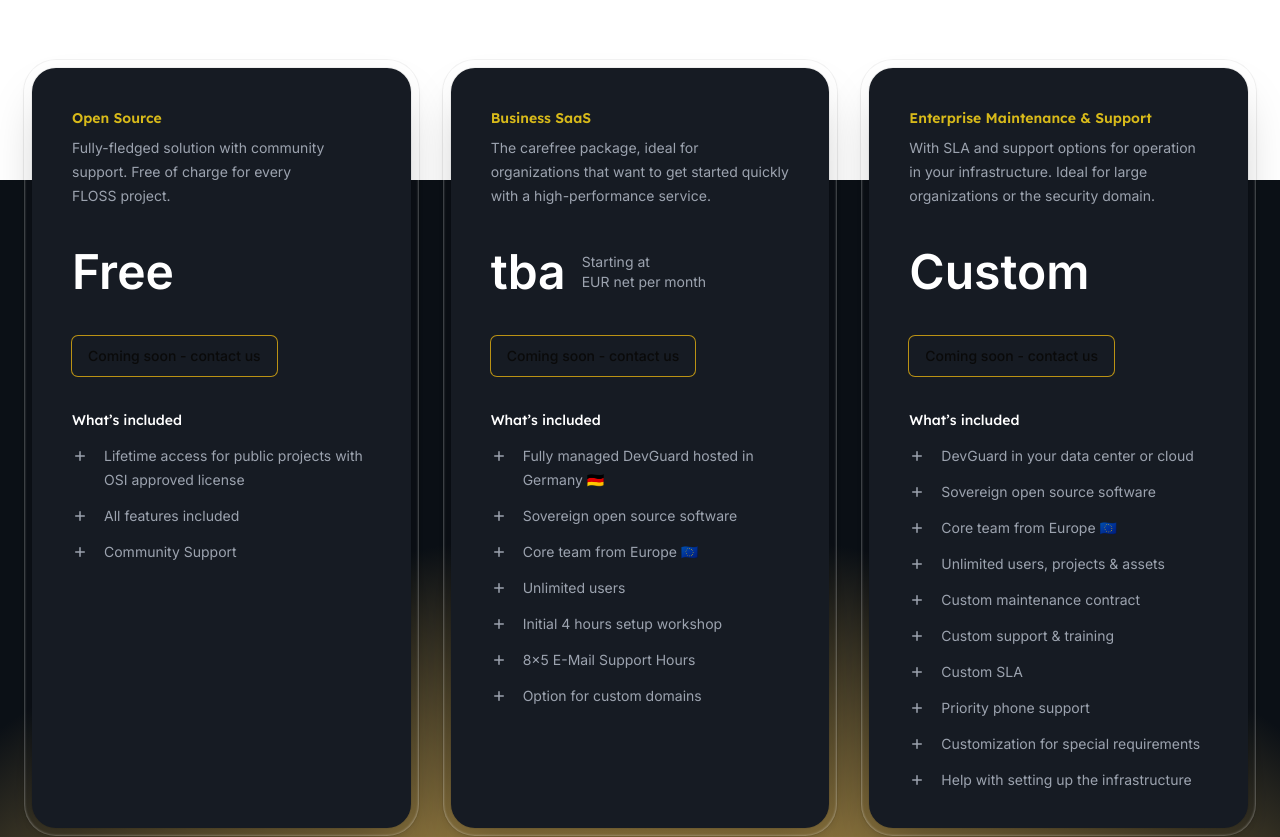
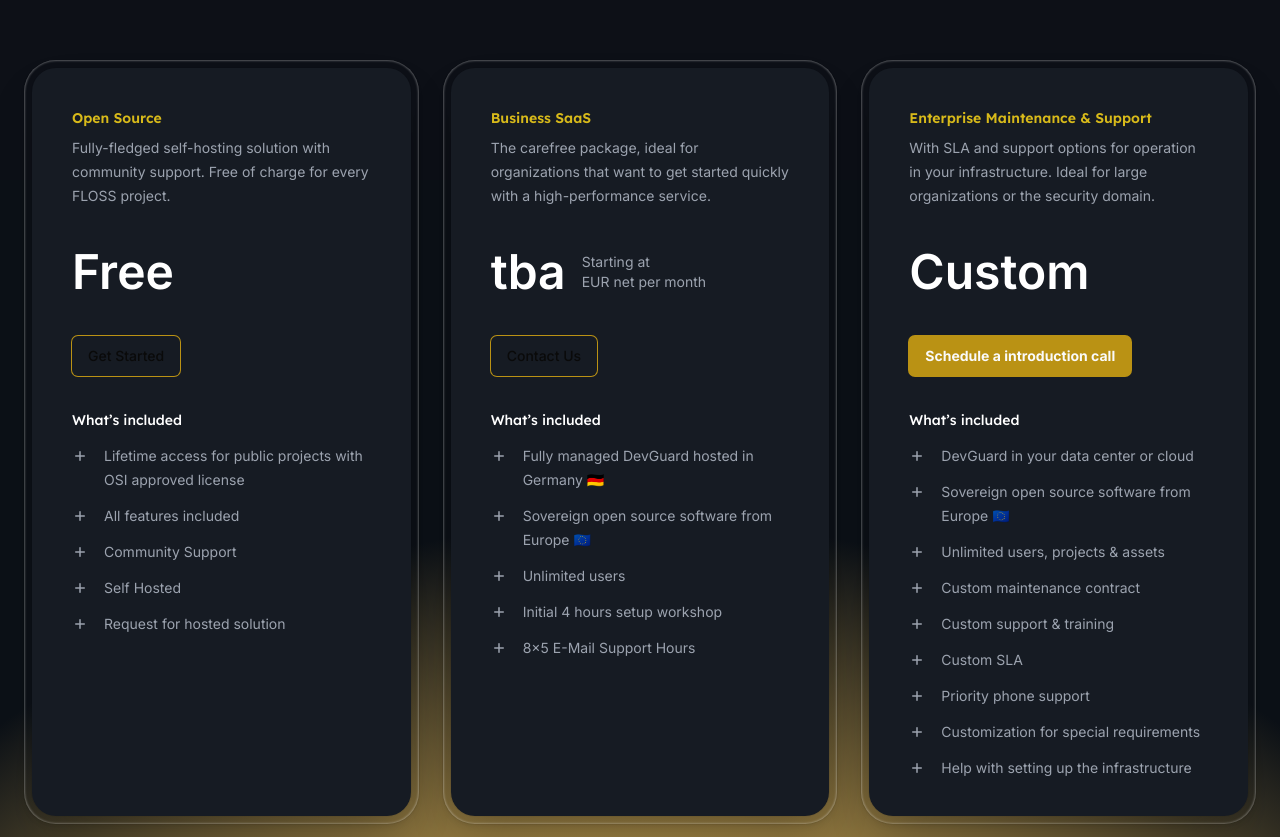
Before and after one commit to l3montree-dev/devguard-documentation, a Next.js app: page /pricing in a window 1280 px wide. Shown: the part 380-1217 px from the top of the page. Built offline with nearby package versions, Linux system fonts and the light colour scheme.

Commit message:
Reworks pricing page
Signed-off-by: Sebastian Kawelke <sebastian.kawelke@l3montree.com>

```diff
--- a/src/components/pricing/BetaTesting.tsx
+++ b/src/components/pricing/BetaTesting.tsx
@@ -33,7 +33,7 @@
 
 export default function BetaTesting() {
     return (
-        <div className="pb-20 pt-24 sm:pt-32">
+        <div className="bg-[#0D1017] pb-20 pt-24 sm:pt-32">
             <div className="mx-auto max-w-7xl px-6 lg:px-8">
                 <div className="mx-auto max-w-3xl lg:mx-0">
                     <h2 className="text-pretty text-3xl font-semibold tracking-tight text-white sm:text-4xl">
@@ -55,6 +55,7 @@
                         <Button
                             variant={'default'}
                             data-umami-event="cta-join-alpha"
+                            className="bg-l3-600 hover:bg-l3-500"
                         >
                             Schedule a meeting
                         </Button>
--- a/src/components/pricing/Pricing.tsx
+++ b/src/components/pricing/Pricing.tsx
@@ -1,13 +1,14 @@
 import { PlusIcon } from '@heroicons/react/16/solid'
 import { Button } from '../top-level-pages/button'
+import { cn } from '@/lib/utils'
 
 const tiers = [
     {
         name: 'Open Source',
         description:
-            'Fully-fledged solution with community support. Free of charge for every FLOSS project.',
+            'Fully-fledged self-hosting solution with community support. Free of charge for every FLOSS project.',
         priceMonthly: 'Free',
-        href: 'mailto:community@devguard.org?subject=DevGuard%20Inquiry%20-%20Open%20Source%20Project',
+        href: '/getting-started',
         highlights: [
             {
                 description:
@@ -15,6 +16,8 @@
             },
             { description: 'All features included' },
             { description: 'Community Support' },
+            { description: 'Self Hosted' },
+            { description: 'Request for hosted solution' },
         ],
     },
     {
@@ -25,12 +28,10 @@
         href: 'mailto:community@devguard.org?subject=DevGuard%20Inquiry%20-%20Business%20Saas',
         highlights: [
             { description: 'Fully managed DevGuard hosted in Germany 🇩🇪' },
-            { description: 'Sovereign open source software' },
-            { description: 'Core team from Europe 🇪🇺' },
+            { description: 'Sovereign open source software from Europe 🇪🇺' },
             { description: 'Unlimited users' },
             { description: 'Initial 4 hours setup workshop' },
             { description: '8x5 E-Mail Support Hours' },
-            { description: 'Option for custom domains' },
         ],
     },
     {
@@ -38,11 +39,10 @@
         description:
             'With SLA and support options for operation in your infrastructure. Ideal for large organizations or the security domain.',
         priceMonthly: 'Custom',
-        href: 'mailto:community@devguard.org?subject=DevGuard%20Inquiry%20-%20Enterprise%20Maintenance%20%26%20Support',
+        href: 'https://cal.com/frederic-noppe/15min',
         highlights: [
             { description: 'DevGuard in your data center or cloud' },
-            { description: 'Sovereign open source software' },
-            { description: 'Core team from Europe 🇪🇺' },
+            { description: 'Sovereign open source software from Europe 🇪🇺' },
             { description: 'Unlimited users, projects & assets' },
             { description: 'Custom maintenance contract' },
             { description: 'Custom support & training' },
@@ -60,7 +60,7 @@
 
 export default function Pricing() {
     return (
-        <div className="pt-24 sm:pt-32">
+        <div className="bg-[#0D1017] pt-24 sm:pt-32">
             <div className="mx-auto max-w-4xl px-6 max-lg:text-center lg:max-w-7xl lg:px-8">
                 <h1 className="text-balance text-5xl font-semibold tracking-tight text-white sm:text-6xl lg:text-pretty">
                     Secure Software Development & Pricing made easy
@@ -108,11 +108,26 @@
                                         <div className="mt-10">
                                             <a href={tier.href}>
                                                 <Button
-                                                    variant={'ghost'}
+                                                    variant={
+                                                        tier.name ===
+                                                        'Enterprise Maintenance & Support'
+                                                            ? 'default'
+                                                            : 'ghost'
+                                                    }
                                                     aria-label={`Start a free trial on the ${tier.name} plan`}
-                                                    className="ring-1 ring-l3-600"
+                                                    className={cn(
+                                                        'ring-1 ring-l3-600',
+                                                        tier.name ===
+                                                            'Enterprise Maintenance & Support' &&
+                                                            'bg-l3-600 hover:bg-l3-500',
+                                                    )}
                                                 >
-                                                    Coming soon - contact us
+                                                    {tier.name === 'Open Source'
+                                                        ? 'Get Started'
+                                                        : tier.name ===
+                                                            'Enterprise Maintenance & Support'
+                                                          ? 'Schedule a introduction call'
+                                                          : 'Contact Us'}
                                                 </Button>
                                             </a>
                                         </div>
```
